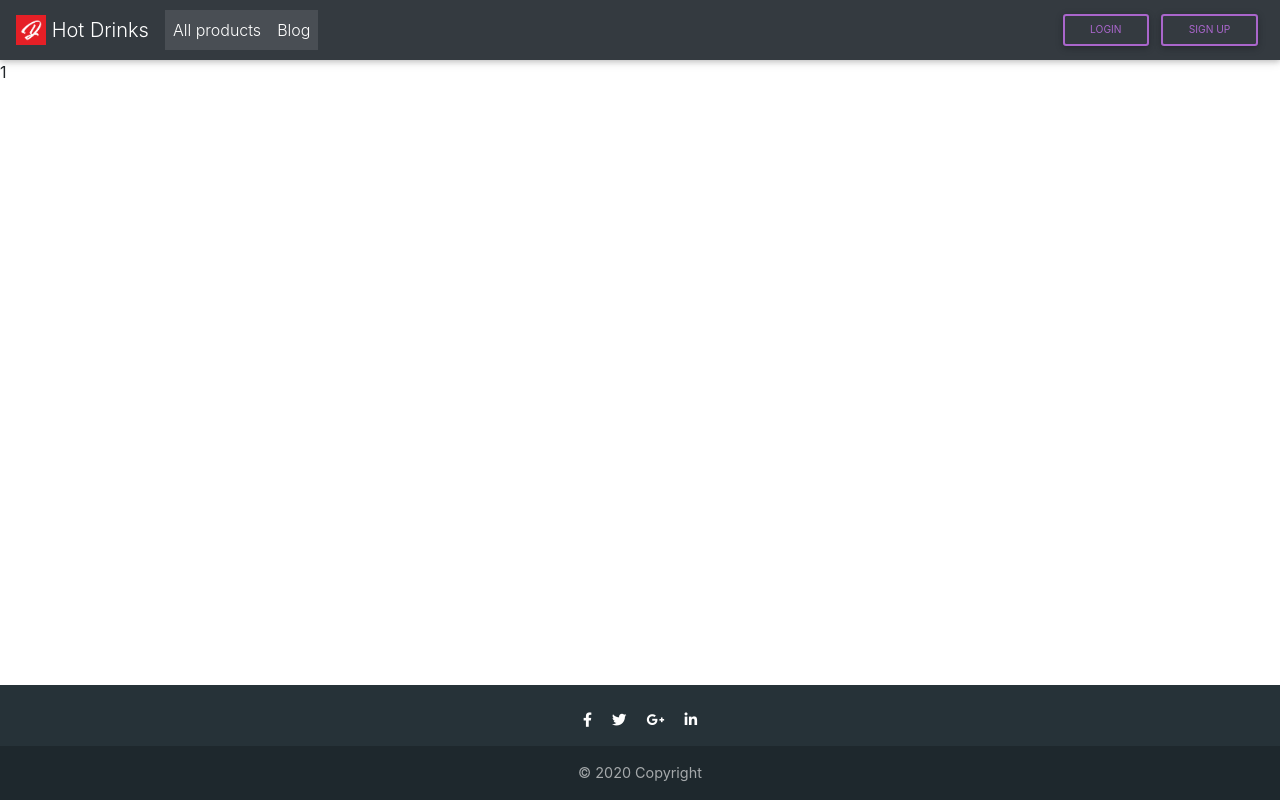
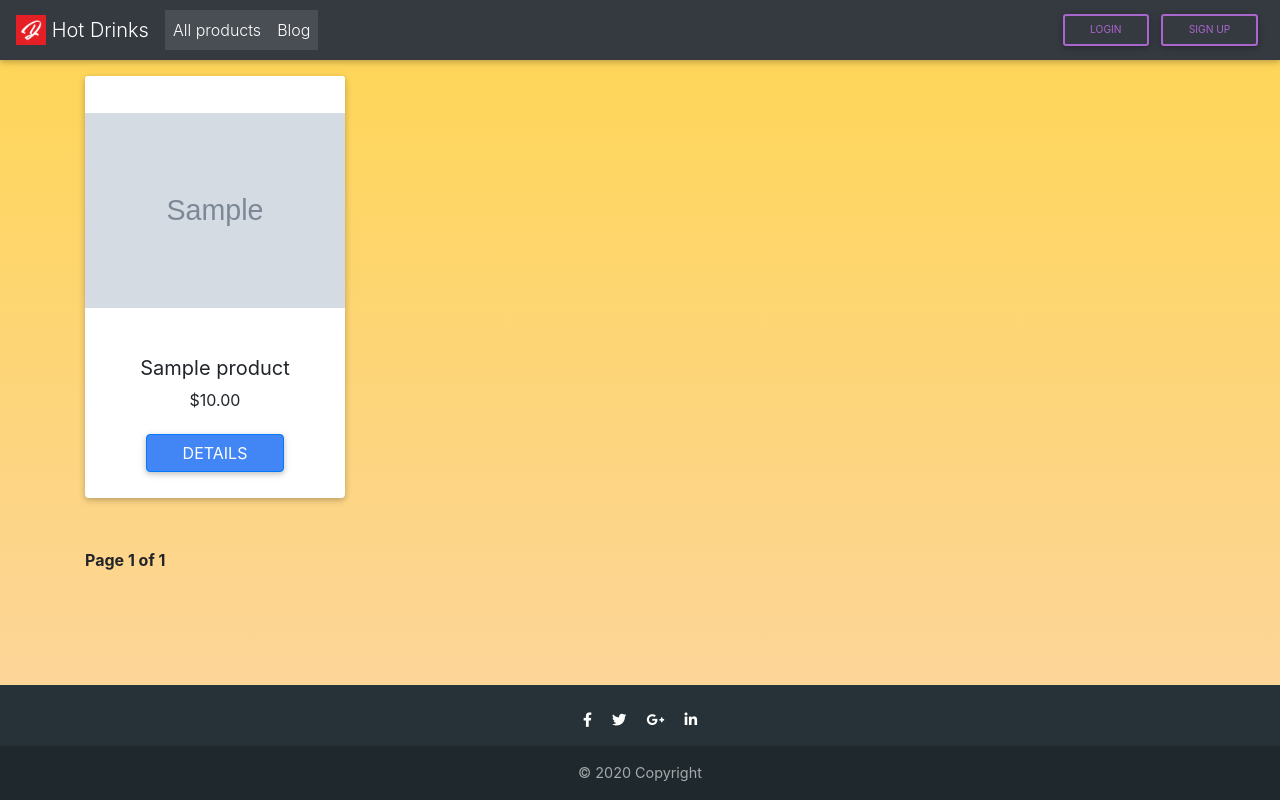
Before and after one commit to Simomir/My_shop, a Django app: page /all/ in a window 1280 px wide. Run offline with Django 3.2, Linux system fonts and the light colour scheme; tables that the repository leaves empty hold one stand-in row (values such as "Sample post"); grey boxes marked "Sample" are stand-in pictures; some libraries are stand-ins or nearby versions.

Commit message:
Started building frond-end part of the shop.

```diff
--- a/shop/models.py
+++ b/shop/models.py
@@ -2,6 +2,7 @@ from django.conf import settings
 from django.db import models
 from django.db.models.signals import post_delete
 from django.dispatch import receiver
+from django.urls import reverse
 from django.utils.translation import gettext_lazy as _
 from .managers import AvailableManager
 
@@ -52,6 +53,9 @@ class Product(models.Model):
     objects = models.Manager()
     available_products = AvailableManager()
 
+    def get_absolute_url(self):
+        return reverse('shop:product detail', args=[self.id])
+
 
 @receiver(post_delete, sender=Product)
 def submission_delete(sender, instance, **kwargs):
--- a/shop/urls.py
+++ b/shop/urls.py
@@ -5,9 +5,9 @@ app_name = 'shop'
 
 urlpatterns = [
     path('', views.landing, name='landing page'),
-    path('all/', views.index, name='shop index'),
     path('create/', views.create_product, name='create product'),
     path('detail/<int:pk>/', views.product_detail, name='product detail'),
     path('edit/<int:pk>/', views.edit, name='edit product'),
     path('delete/<int:pk>/', views.delete, name='delete product'),
+    path('all/', views.ShopIndex.as_view(), name='shop index'),
 ]
--- a/shop/views.py
+++ b/shop/views.py
@@ -1,15 +1,16 @@
 from django.contrib.auth.decorators import login_required
 from django.shortcuts import render, redirect
+from django.views.generic import ListView
+
 from .models import Product
 from .forms import ProductForm
 
 
-def index(request):
-    products = Product.available_products.all()
-    context = {
-        'products': products,
-    }
-    return render(request, 'shop/index.html', context=context)
+class ShopIndex(ListView):
+    queryset = Product.available_products.all()
+    context_object_name = 'products'
+    paginate_by = 8
+    template_name = 'shop/index.html'
 
 
 @login_required
--- /dev/null
+++ b/static/shop/product_list.css
@@ -0,0 +1,66 @@
+body {
+    background: linear-gradient(to top, rgb(253, 213, 152) 15%, gold 200%) no-repeat;
+    height: auto;
+}
+
+.card {
+    border: none;
+    cursor: pointer;
+    display: inline-block;
+    margin-bottom: 10px;
+}
+
+.card:hover {
+    transform: scale(1.08);
+    transition: all 0.4s ease-in-out
+}
+
+.product_image {
+    background-color: white;
+    object-fit: contain;
+    padding-top: 10px;
+    height: 260px;
+    width: 260px;
+}
+
+.btn:hover {
+    color: #fdaa4b
+}
+
+div.text-muted {
+    font-size: 0.9rem
+}
+
+@media(max-width:372px) {
+    .results {
+        font-size: 0.9rem
+    }
+}
+
+@media(max-width:330px) {
+    .results {
+        font-size: 0.85rem
+    }
+}
+
+@media(min-height: 700px) {
+    body {
+        height: 100vh
+    }
+}
+
+@media(max-width:768px) {
+    body {
+        height: 100%
+    }
+}
+
+.pagination {
+    margin:40px 0;
+    font-weight:bold;
+}
+
+.clear {
+    clear: both;
+    height: 120px;
+}
--- a/templates/shop/index.html
+++ b/templates/shop/index.html
@@ -1,10 +1,20 @@
-{% extends 'users/shared/base.html' %}
+{% extends 'shop/shared/base.html' %}
 {% load static %}
 
 {% block title %}
-    Home
+    Product List
+{% endblock %}
+
+{% block styles %}
+    <link rel="stylesheet" href="{% static 'shop/product_list.css' %}">
 {% endblock %}
 
 {% block content %}
-    {{ products.count }}
+    <div class="container mt-3">
+        <div class="row">
+            {% include 'shop/partials/list.html' %}
+        </div>
+        {% include 'blog/partials/pagination.html' with page=page_obj %}
+    </div>
+    <div class="clear">{% include 'blog/partials/footer.html' %}</div>
 {% endblock %}
--- /dev/null
+++ b/templates/shop/partials/list.html
@@ -0,0 +1,17 @@
+{% load static %}
+{% for product in products %}
+    <div class="col-lg-3 col-md-6 offset-md-0 offset-sm-1 col-sm-10 offset-sm-1 my-lg-0 my-2">
+        <div class="card text-center">
+            <img class="card-img-top product_image" src="{{ product.image.url }}" alt="Product Image">
+            <div class="card-body">
+                <div class="d-flex align-items-start justify-content-center">
+                    <div class="d-flex flex-column">
+                    <h5>{{ product.name }}</h5>
+                    <p>${{ product.price }}</p>
+                    <a href="{{ product.get_absolute_url }}" class="btn btn-primary">Details</a>
+                </div>
+                </div>
+            </div>
+        </div>
+    </div>
+{% endfor %}
--- /dev/null
+++ b/templates/shop/shared/base.html
@@ -0,0 +1,30 @@
+{% load static %}
+<!DOCTYPE html>
+<html lang="en">
+<head>
+    <meta charset="UTF-8">
+    <title>{% block title %}My Shop{% endblock %}</title>
+    <!-- Font Awesome -->
+    <link rel="stylesheet" href="https://use.fontawesome.com/releases/v5.8.2/css/all.css">
+    <!-- Google Fonts -->
+    <link rel="stylesheet" href="https://fonts.googleapis.com/css?family=Roboto:300,400,500,700&display=swap">
+    <!-- Bootstrap core CSS -->
+    <link href="https://cdnjs.cloudflare.com/ajax/libs/twitter-bootstrap/4.5.0/css/bootstrap.min.css" rel="stylesheet">
+    <!-- Material Design Bootstrap -->
+    <link href="https://cdnjs.cloudflare.com/ajax/libs/mdbootstrap/4.19.1/css/mdb.min.css" rel="stylesheet">
+    <link href="//maxcdn.bootstrapcdn.com/bootstrap/4.1.1/css/bootstrap.min.css" rel="stylesheet" id="bootstrap-css">
+    <script src="//maxcdn.bootstrapcdn.com/bootstrap/4.1.1/js/bootstrap.min.js"></script>
+    <script src="//cdnjs.cloudflare.com/ajax/libs/jquery/3.2.1/jquery.min.js"></script>
+    {% block styles %}
+    {% endblock %}
+</head>
+<body>
+    <div class="sticky-top">
+        {% include 'blog/partials/navbar.html' %}
+    </div>
+    <div id="content">
+        {% block content %}
+        {% endblock %}
+    </div>
+</body>
+</html>
```
Also changed, not shown: media/shop/products/images/black_tea.jpeg (added), media/shop/products/images/black_tea_ltg4Nv3.jpeg (added).
